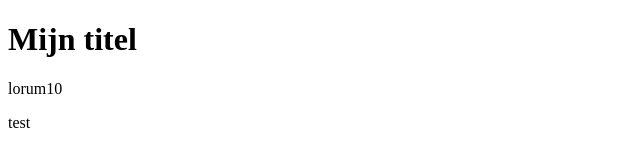
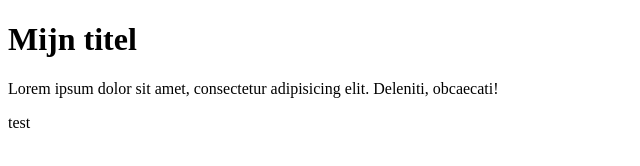
Before and after one commit to wimtheijken/git-demo-test, a plain HTML site: page index.html in a window 1280 px wide. Shown: the whole page, without its empty margins (0-640 px from the left). Drawn offline with Linux system fonts and the light colour scheme.

Commit message:
test-git

```diff
--- a/index.html
+++ b/index.html
@@ -9,7 +9,7 @@
 <h1>Mijn titel</h1>
 </header>
 <main>
-<article>lorum10</article>
+<article>Lorem ipsum dolor sit amet, consectetur adipisicing elit. Deleniti, obcaecati!</article>
 </main>
 <footer>
  <p>test</p>
```
